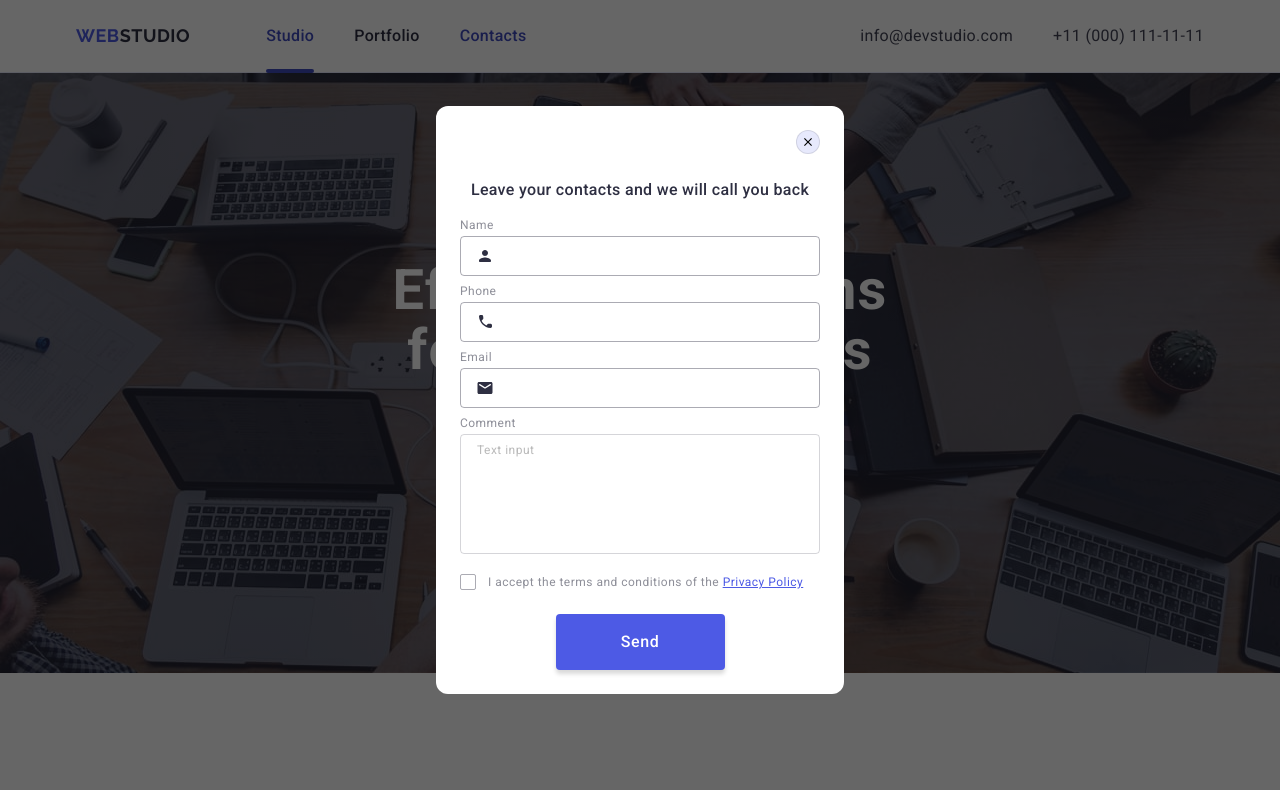
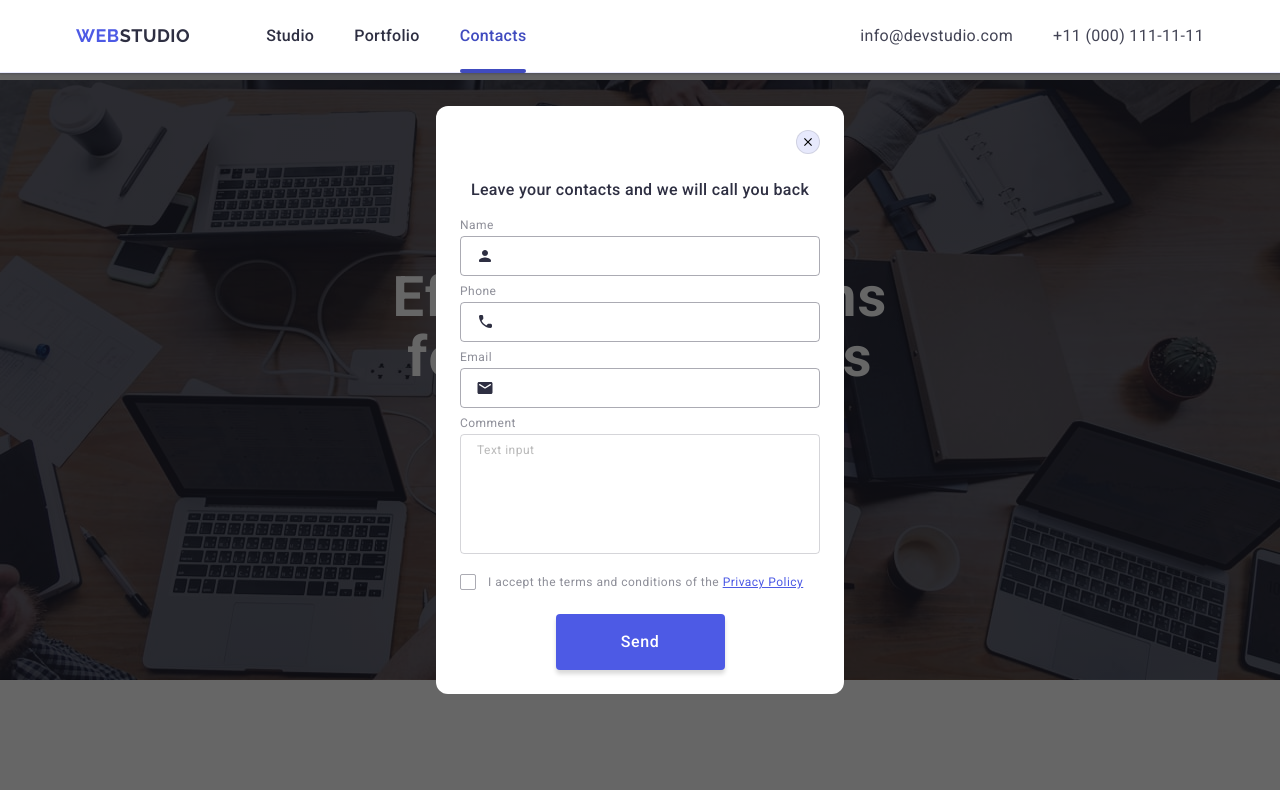
Before and after one commit to lkarm67/goit-markup-hw-06, a plain HTML site: page index.html in a window 1280 px wide. Both pictures are taken after a click on the link "Contacts". Shown: the top 790 px of the page. Drawn offline with nearby package versions, Linux system fonts and the light colour scheme.

Commit message:
fix current, header

```diff
--- a/css/style.css
+++ b/css/style.css
@@ -3,6 +3,7 @@ body{
     color: #434455;
     background-color: #ffffff;
     transform: capitalize;
+    padding-top: 80px; /* висота header */
 }
 
 ul, ol{
@@ -73,6 +74,11 @@ button{
 
 /*--Header--*/
 .header-page{
+    position: fixed;
+    top: 0;
+    left: 0;
+    width: 100%;
+    z-index: 1000;
     border-bottom: 1px solid #e7e9fc;
     box-shadow: 0px 2px 1px rgba(46, 47, 66, 0.08), 0px 1px 1px rgba(46, 47, 66, 0.16), 0px 1px 6px rgba(46, 47, 66, 0.08);
     background: #fff;
@@ -134,7 +140,7 @@ button{
     }
 
     .menu-nav-link{
-        display: block;
+        display: inline-block;
         padding: 24px 0;
         font-weight: 500;
         font-size: 16px;
--- a/js/script.js
+++ b/js/script.js
@@ -14,6 +14,16 @@ document.addEventListener("DOMContentLoaded", () => {
       mobileMenu.classList.remove("is-open");
     });
   }
+
+  // ===== ACTIVE LINK 🔥 =====
+  const navLinks = document.querySelectorAll(".menu-nav-link");
+
+  navLinks.forEach(link => {
+    link.addEventListener("click", () => {
+      navLinks.forEach(l => l.classList.remove("current"));
+      link.classList.add("current");
+    });
+  });
 
   // 🔥 закриття при кліку на пункт меню
   const menuLinks = document.querySelectorAll(".mobil-menu-nav-link");
```
